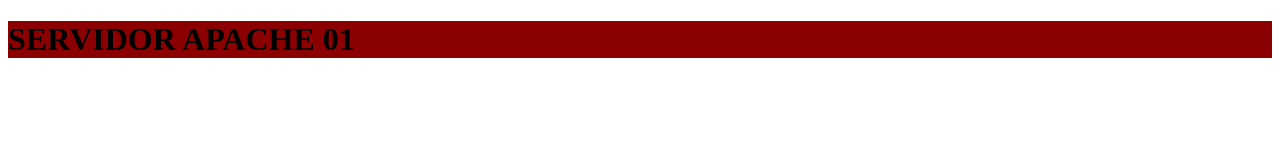
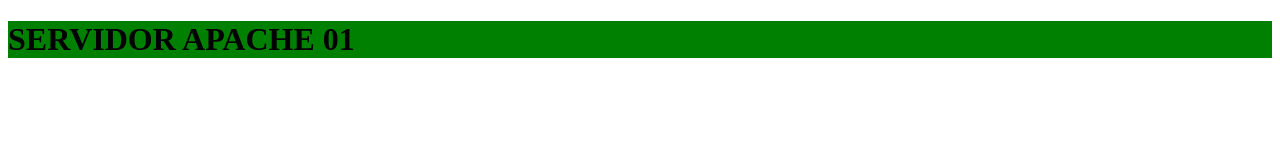
Before and after one commit to erickeliseo/demo-nginx, a plain HTML site: page apache-02/index.html in a window 1280 px wide. Drawn offline with Linux system fonts and the light colour scheme.

Commit message:
Update index.html

```diff
--- a/apache-02/index.html
+++ b/apache-02/index.html
@@ -2,7 +2,7 @@
 <html>
 <body>
 
-<h1 style="background-color:DarkRed;">SERVIDOR APACHE 01</h1>
+<h1 style="background-color:Green;">SERVIDOR APACHE 01</h1>
 
 </body>
 </html>
```
